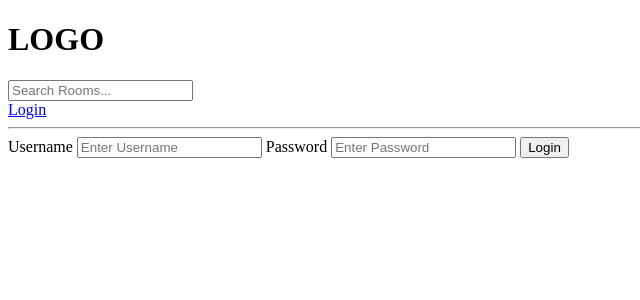
After one commit to Kavindu-248/Django_Learn, a Django app: page /login/ in a window 1280 px wide. The commit adds this page. Shown: the top 300 px of the page, without its empty margins (0-640 px from the left). Run offline with Django 4.2, Linux system fonts and the light colour scheme.

Commit message:
login page build

```diff
--- /dev/null
+++ b/base/templates/base/login_register.html
@@ -0,0 +1,18 @@
+{% extends 'main.html' %} {% block content %}
+
+<div>
+  <form method="POST" action="">
+    {% csrf_token %}
+
+    <label>Username</label>
+
+    <input type="text" name="username" placeholder="Enter Username" />
+
+    <label>Password</label>
+    <input type="password" name="password" placeholder="Enter Password" />
+
+    <input type="submit" value="Login" />
+  </form>
+</div>
+
+{% endblock content %}
--- a/base/urls.py
+++ b/base/urls.py
@@ -3,6 +3,10 @@ from .import views
 
 
 urlpatterns = [
+
+    path('login/', views.loginPage, name="login"),
+
+
     path('', views.home, name="home"),
     path('room/<str:pk>/', views.room, name="room"),
 
--- a/base/views.py
+++ b/base/views.py
@@ -12,15 +12,29 @@ from django.db.models import Q
 #    {'id': 3, 'name': 'Front-end developers'},
 # ],
 
+def loginPage(request):
+
+    if request.method == 'POST':
+        username = request.POST.get('username')
+        password = request.POST.get('password')
+
+    context = {}
+    return render(request, 'base/login_register.html', context)
+
 
 def home(request):
     q = request.GET.get('q') if request.GET.get('q') != None else ''
 
-    rooms = Room.objects.filter(topic_name_contains=q)
+    rooms = Room.objects.filter(
+        Q(topic_name_contains=q) |
+        Q(name_icontains=q) |
+        Q(description_icontains=q)
+    )
 
     topics = Topic.objects.all()
+    room_count = rooms.count()
 
-    context = {'rooms': rooms, 'topics': topics}
+    context = {'rooms': rooms, 'topics': topics, 'room_count': room_count}
     return render(request, 'base/home.html', context)
 
 
--- a/templates/navbar.html
+++ b/templates/navbar.html
@@ -6,4 +6,6 @@
   <input type="text" name="q" placeholder="Search Rooms..." />
 </form>
 
+<a href="{% url 'login' %}">Login</a>
+
 <hr />
```
